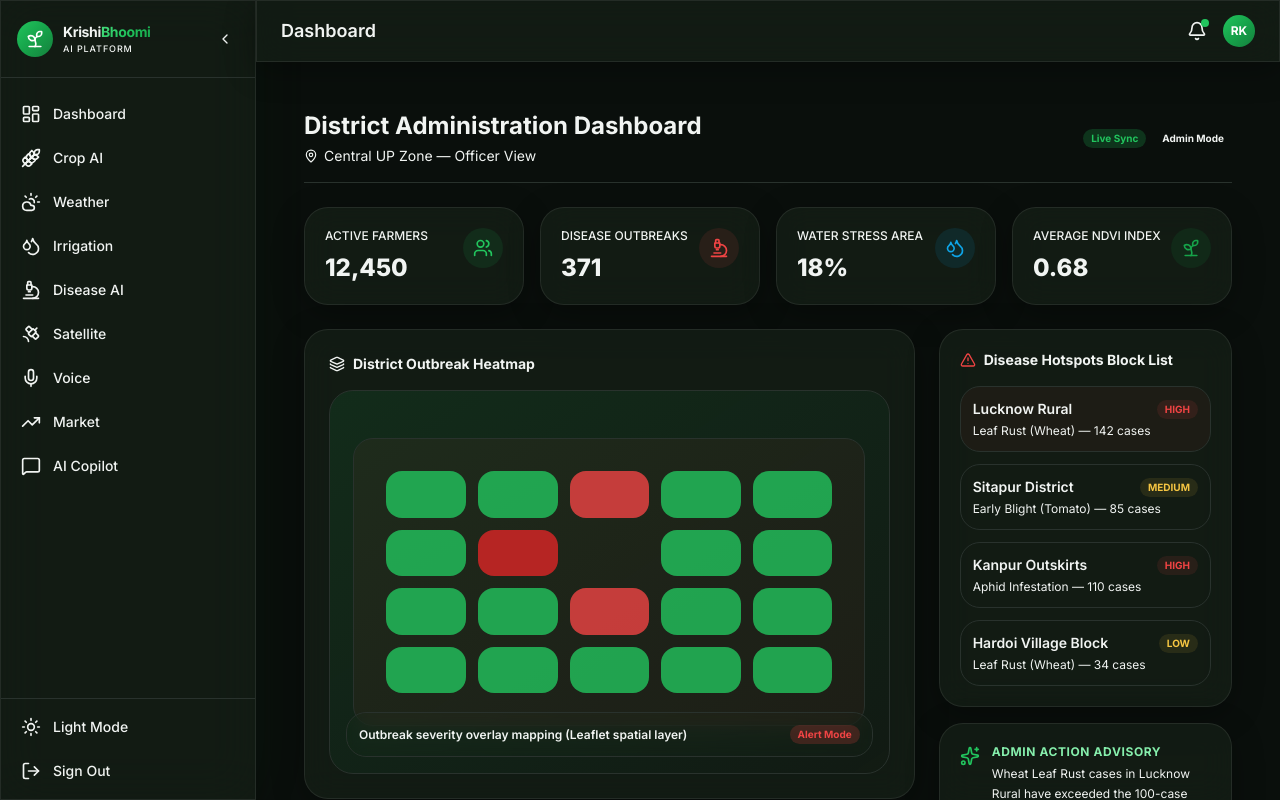
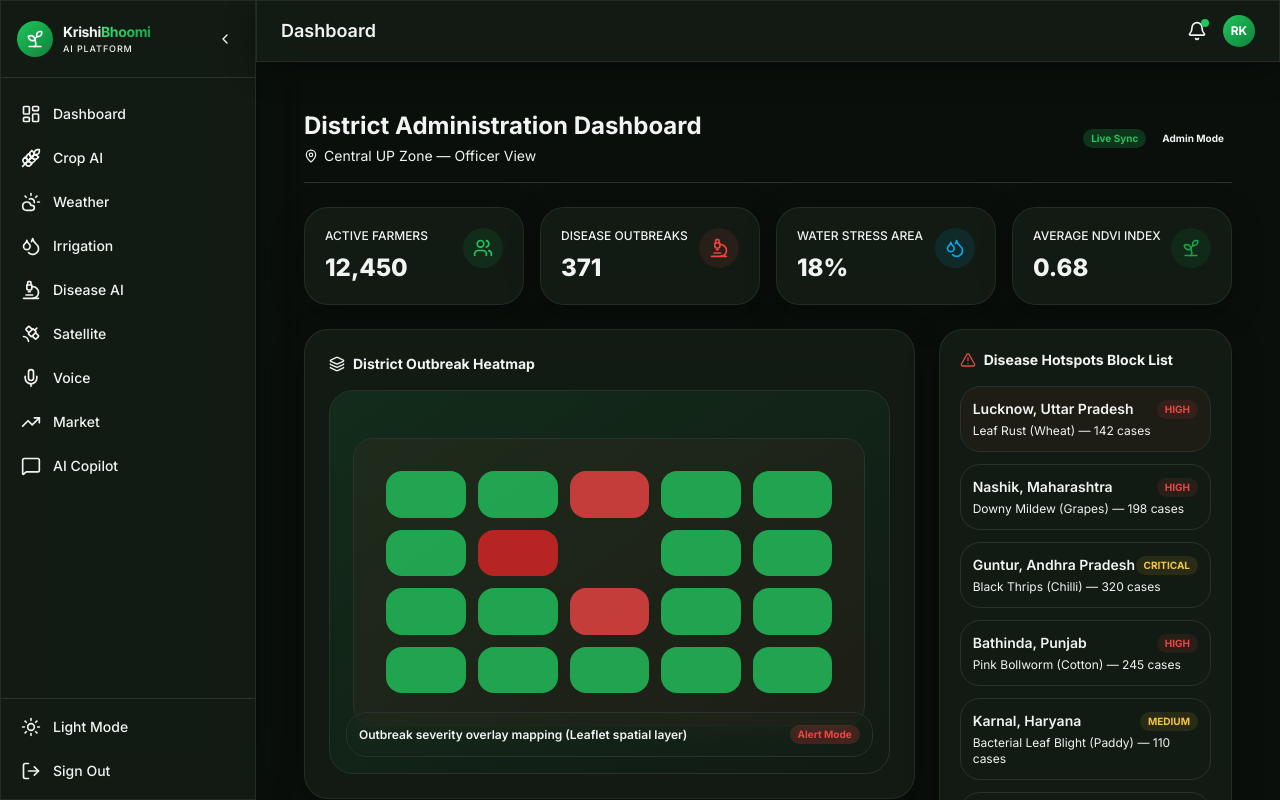
Before and after one commit to Babin123456/KrishiBhoomi-AI, a Next.js app in the folder frontend/: page /dashboard/district in a window 1280 px wide. Built offline with nearby package versions, Linux system fonts and the light colour scheme.

Commit message:
expand district hotspots database to cover all 28 Indian states and 8 union territories

```diff
--- a/frontend/src/app/dashboard/district/page.tsx
+++ b/frontend/src/app/dashboard/district/page.tsx
@@ -16,10 +16,44 @@ import {
 import { GlassCard } from "@/components/shared";
 
 const hotspots = [
-  { region: "Lucknow Rural", disease: "Leaf Rust (Wheat)", severity: "High", count: 142 },
-  { region: "Sitapur District", disease: "Early Blight (Tomato)", severity: "Medium", count: 85 },
-  { region: "Kanpur Outskirts", disease: "Aphid Infestation", severity: "High", count: 110 },
-  { region: "Hardoi Village Block", disease: "Leaf Rust (Wheat)", severity: "Low", count: 34 },
+  // 28 States
+  { region: "Lucknow, Uttar Pradesh", disease: "Leaf Rust (Wheat)", severity: "High", count: 142 },
+  { region: "Nashik, Maharashtra", disease: "Downy Mildew (Grapes)", severity: "High", count: 198 },
+  { region: "Guntur, Andhra Pradesh", disease: "Black Thrips (Chilli)", severity: "Critical", count: 320 },
+  { region: "Bathinda, Punjab", disease: "Pink Bollworm (Cotton)", severity: "High", count: 245 },
+  { region: "Karnal, Haryana", disease: "Bacterial Leaf Blight (Paddy)", severity: "Medium", count: 110 },
+  { region: "Jorhat, Assam", disease: "Red Rot (Sugarcane)", severity: "Medium", count: 88 },
+  { region: "Muzaffarpur, Bihar", disease: "Leaf Blight (Litchi)", severity: "High", count: 154 },
+  { region: "Raipur, Chhattisgarh", disease: "Brown Plant Hopper (Rice)", severity: "Medium", count: 95 },
+  { region: "Anand, Gujarat", disease: "Leaf Spot (Tobacco)", severity: "Low", count: 42 },
+  { region: "Kangra, Himachal Pradesh", disease: "Powder Mildew (Apple)", severity: "Medium", count: 76 },
+  { region: "Ranchi, Jharkhand", disease: "Early Blight (Potato)", severity: "Low", count: 50 },
+  { region: "Shimoga, Karnataka", disease: "Blast Disease (Paddy)", severity: "High", count: 185 },
+  { region: "Kottayam, Kerala", disease: "Foot Rot (Black Pepper)", severity: "Medium", count: 67 },
+  { region: "Indore, Madhya Pradesh", disease: "Yellow Mosaic (Soybean)", severity: "High", count: 210 },
+  { region: "Imphal, Manipur", disease: "Blast Disease (Rice)", severity: "Low", count: 28 },
+  { region: "Shillong, Meghalaya", disease: "Late Blight (Potato)", severity: "Low", count: 31 },
+  { region: "Aizawl, Mizoram", disease: "Leaf Spot (Ginger)", severity: "Low", count: 15 },
+  { region: "Kohima, Nagaland", disease: "Rust (Soybean)", severity: "Low", count: 20 },
+  { region: "Cuttack, Odisha", disease: "Gall Midge (Rice)", severity: "Medium", count: 112 },
+  { region: "Sri Ganganagar, Rajasthan", disease: "Locust Attack Warning", severity: "Critical", count: 405 },
+  { region: "Gangtok, Sikkim", disease: "Rhizome Rot (Cardamom)", severity: "Medium", count: 58 },
+  { region: "Coimbatore, Tamil Nadu", disease: "Stem Bleeding (Coconut)", severity: "Medium", count: 94 },
+  { region: "Nalgonda, Telangana", disease: "Stem Borer (Paddy)", severity: "High", count: 167 },
+  { region: "Agartala, Tripura", disease: "Leaf Spot (Rice)", severity: "Low", count: 24 },
+  { region: "Dehradun, Uttarakhand", disease: "Powdery Mildew (Pea)", severity: "Low", count: 37 },
+  { region: "Jalpaiguri, West Bengal", disease: "Red Rust (Tea)", severity: "High", count: 180 },
+  { region: "Panaji, Goa", disease: "Bud Rot (Coconut)", severity: "Low", count: 18 },
+  { region: "Naya Raipur, Chhattisgarh", disease: "Stem Borer (Maize)", severity: "Low", count: 39 },
+  // 8 Union Territories
+  { region: "Srinagar, Jammu & Kashmir", disease: "Scab (Apple)", severity: "High", count: 155 },
+  { region: "Leh, Ladakh", disease: "Aphids (Apricot)", severity: "Medium", count: 45 },
+  { region: "Kavaratti, Lakshadweep", disease: "Mite Infestation (Coconut)", severity: "High", count: 70 },
+  { region: "Port Blair, Andaman & Nicobar", disease: "Kanu Rot (Arecanut)", severity: "Medium", count: 52 },
+  { region: "Puducherry Rural", disease: "Blast Disease (Rice)", severity: "Medium", count: 63 },
+  { region: "Daman & Diu Zone", disease: "Fruit Borer (Sapota)", severity: "Low", count: 19 },
+  { region: "Dadra & Nagar Haveli", disease: "Powdery Mildew (Mango)", severity: "Low", count: 25 },
+  { region: "Delhi Outskirts (Narela)", disease: "Bacterial Canker (Vegetables)", severity: "Medium", count: 88 }
 ];
 
 const stressMetrics = [
```
